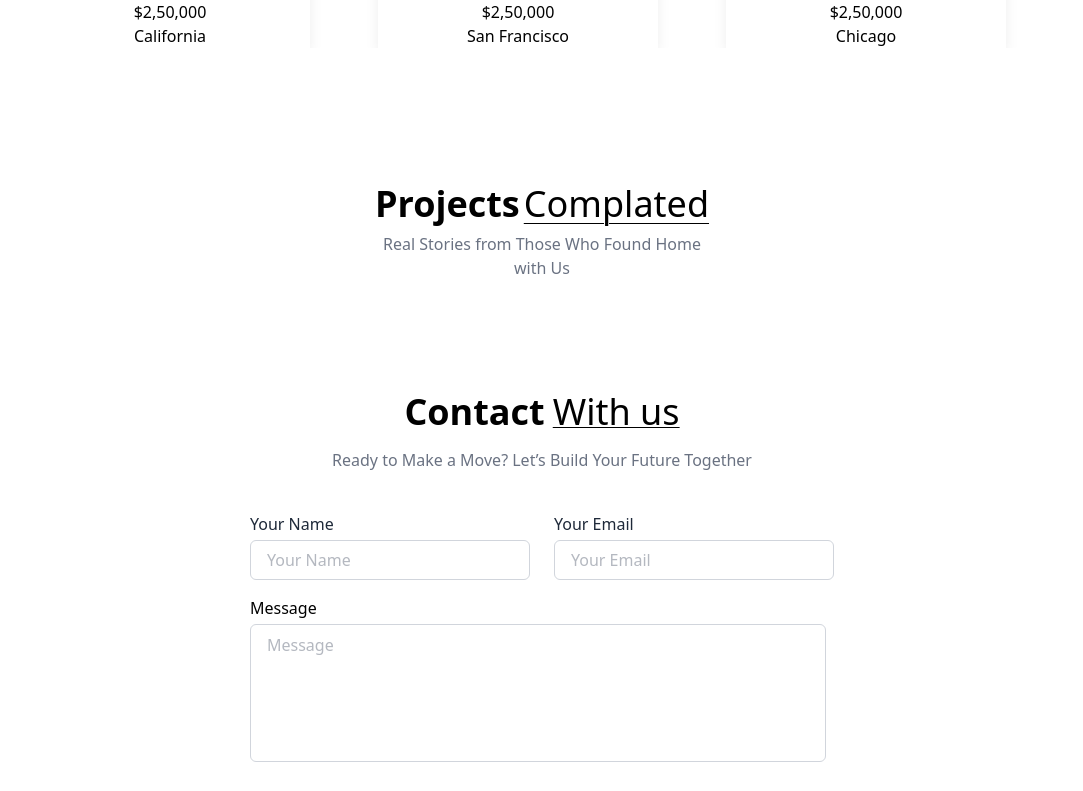
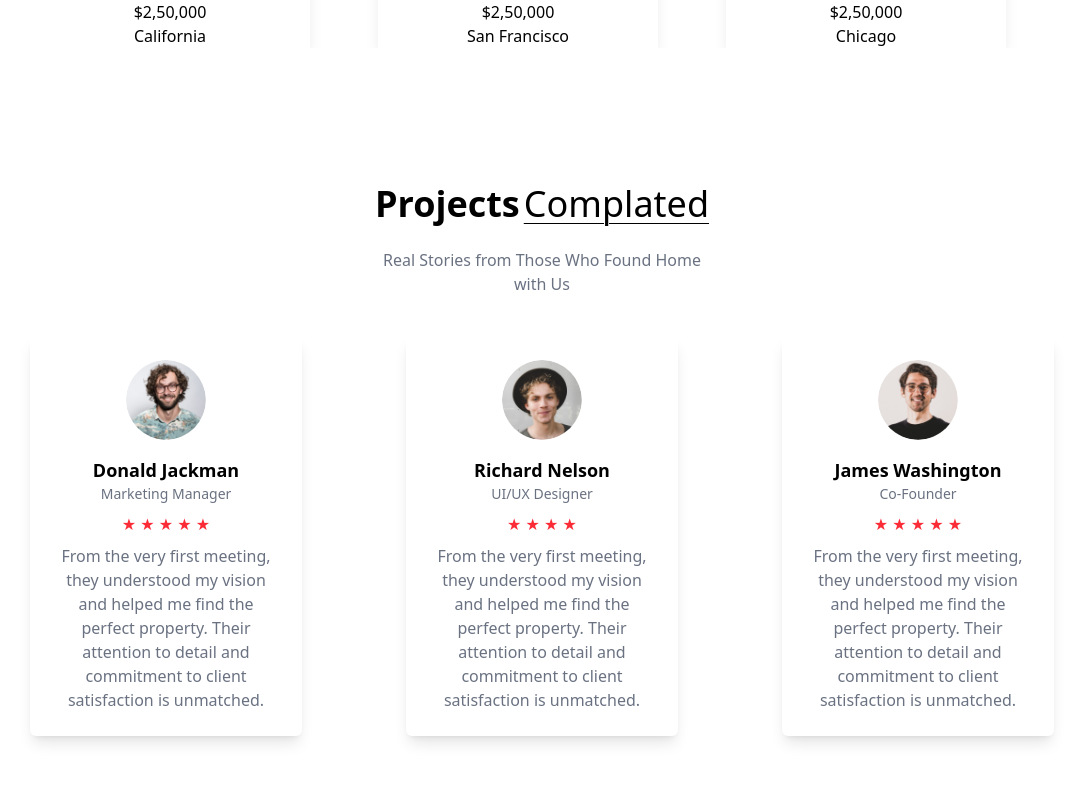
Before and after one commit to Azkalyasin/Belajar_React_Telwin, a React (Vite) app in the folder my-project/: page / in a window 1280 px wide. Shown: the part 2209-3000 px from the top of the page, without its empty margins (98-1181 px from the left). Built offline with nearby package versions, Linux system fonts and the light colour scheme.

Commit message:
update testiomonial style

```diff
--- a/my-project/src/component/Testimonials.jsx
+++ b/my-project/src/component/Testimonials.jsx
@@ -1,15 +1,27 @@
 import React from "react";
+import { testimonialsData } from "../assets/assets";
 
 const Testimonials = () => {
   return (
-    <div className="flex flex-col items-center justify-center container max-auto p-14 md:px-20 lg:px-32 overflow-hidden">
-      <h1  className="font-bold md:text-4xl text-2xl">
+    <div className="flex flex-col items-center justify-center container mx-auto p-14 md:px-20 lg:px-32 overflow-hidden" id="Testimonials">
+      <h1 className="text-2xl sm:text-4xl font-bold mb-4 text-center">
         Projects
-        <span className="underline underline-offset-6 font-light ml-1 decoration-1">
-            Complated
-        </span>
+        <span className="underline underline-offset-6 font-light ml-1 decoration-1">Complated</span>
       </h1>
       <p className="text-center text-gray-500 mx-auto mt-2 max-w-80">Real Stories from Those Who Found Home with Us</p>
+      {/* Card testimonial */}
+      <div className="flex md:flex-row justify-center gap-26 mt-10 max-auto flex-col">
+        {testimonialsData.map((data, index) => (
+          <div key={index} className="flex flex-col items-center p-6 rounded-md max-w-sm border-gray-500 shadow-lg">
+            <img src={data.image} alt={data.alt} className="w-20 h-20 rounded-full mb-4 object-cover" />
+            <h1 className="font-semibold text-lg">{data.name}</h1>
+            <p className="text-sm text-gray-500">{data.title}</p>
+            <div className="text-red-500 my-2">{Array(data.rating).fill("★").join(" ")}</div>
+            <p className="text-center text-sm text-gray-600">{data.description}</p>
+            <p className="text-center text-gray-500">{data.text}</p>
+          </div>
+        ))}
+      </div>
     </div>
   );
 };
```
